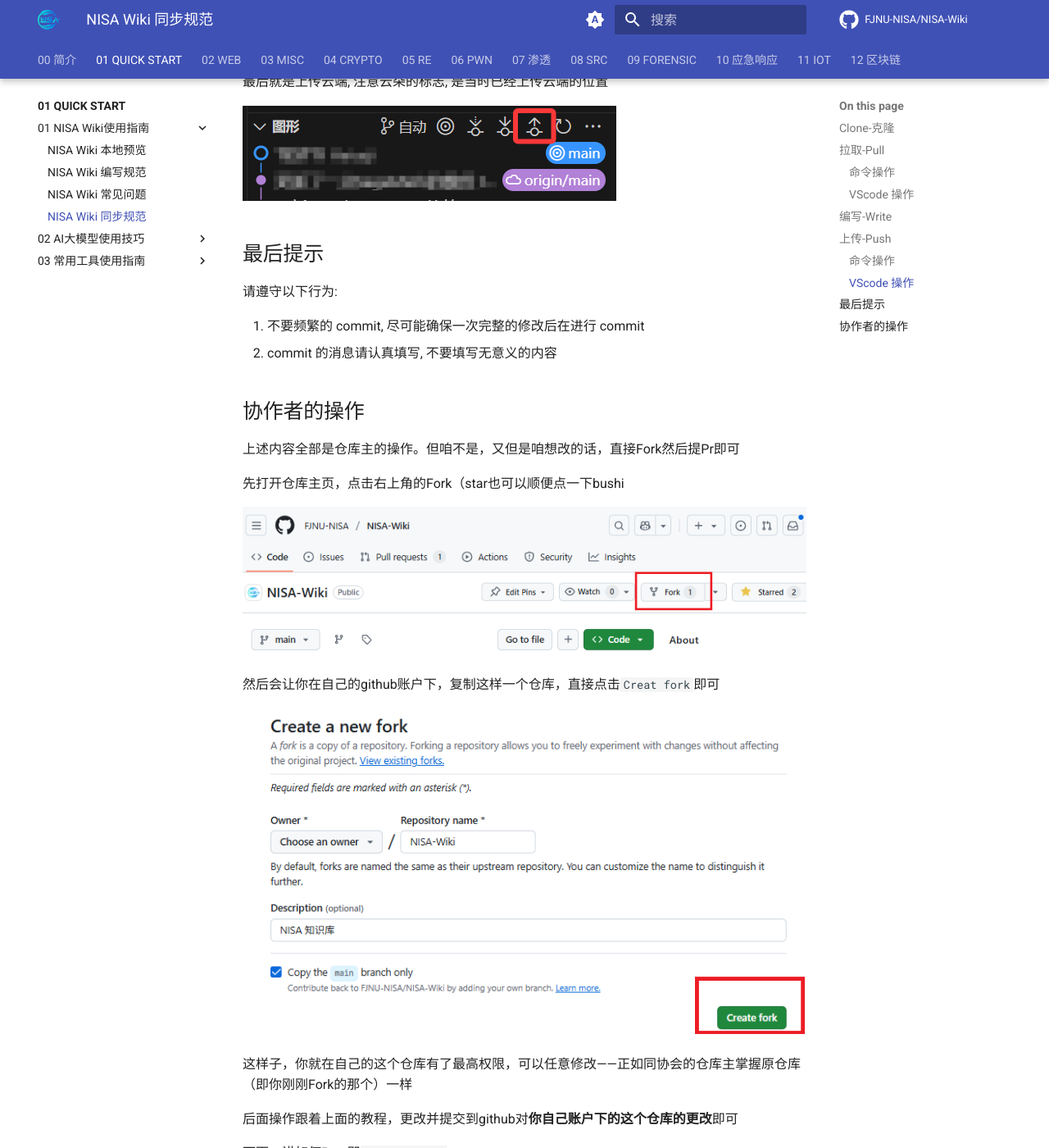
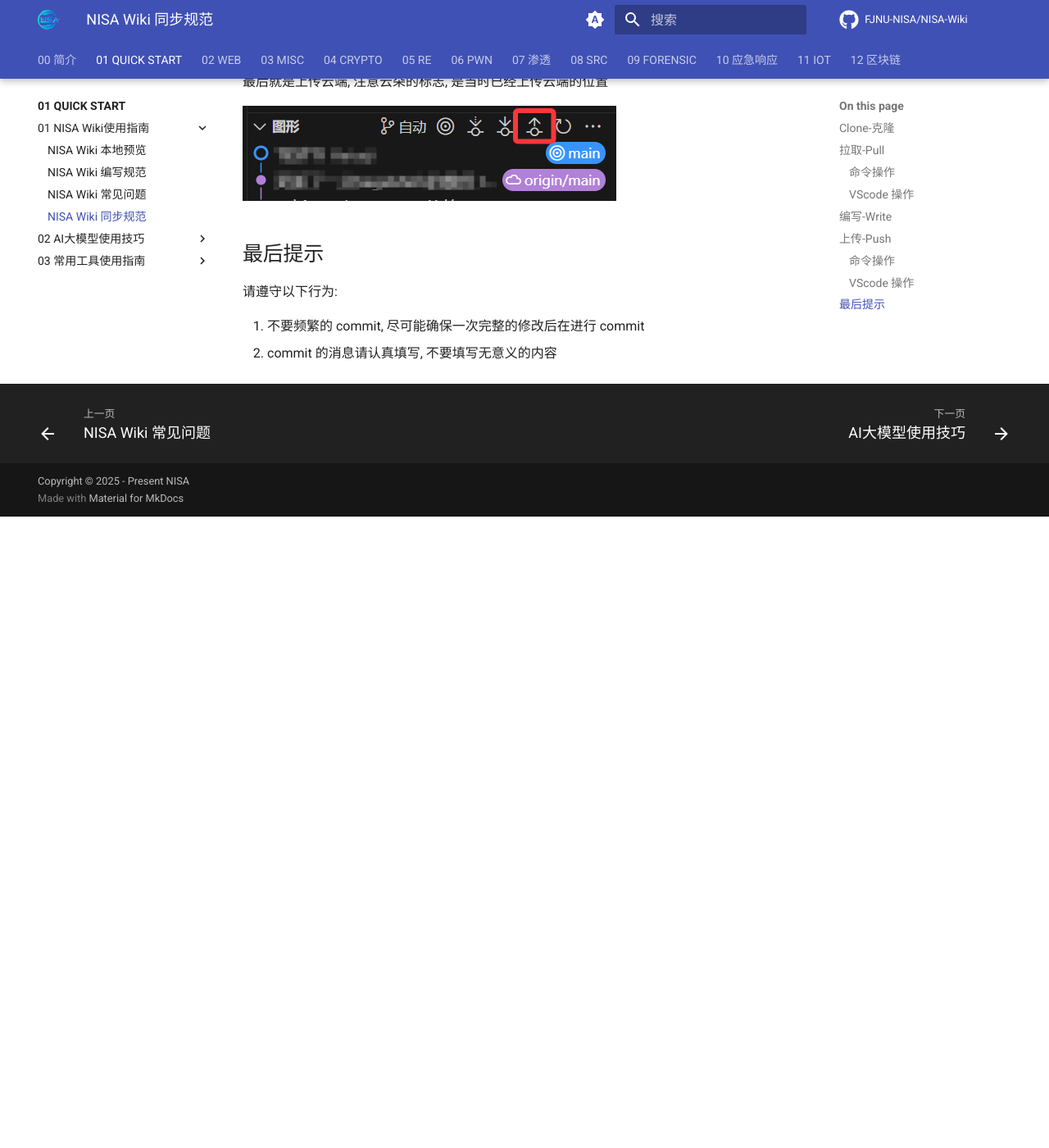
Before and after one commit to FJNU-NISA/NISA-Wiki, an MkDocs documentation site: the page built from docs/01-QUICK START/01-NISA Wiki使用指南/04-NISA Wiki 同步规范.md, in a window 1280 px wide and 1400 px high, scrolled down 3878 px. Shown: the whole window at 82% size. Built offline with MkDocs 1.6.1 and Material for MkDocs 9.7.7, drawn with Linux system fonts in a browser that asks for light colours; comment, search, counter and statistics services are not loaded; after the commit the page ends 4508 px from its top, so only the background shows below that; some of the changed text lies outside the part shown.

Commit message:
修改同步指南

```diff
--- a/docs/01-QUICK START/01-NISA Wiki使用指南/04-NISA Wiki 同步规范.md
+++ b/docs/01-QUICK START/01-NISA Wiki使用指南/04-NISA Wiki 同步规范.md
@@ -94,34 +94,3 @@
 
 1. 不要频繁的 commit, 尽可能确保一次完整的修改后在进行 commit
 2. commit 的消息请认真填写, 不要填写无意义的内容
-
-
-## 协作者的操作
-
-上述内容全部是仓库主的操作。但咱不是，又但是咱想改的话，直接Fork然后提Pr即可
-
-先打开仓库主页，点击右上角的Fork（star也可以顺便点一下bushi
-
-![](./assets/Fork1.png)
-
-然后会让你在自己的github账户下，复制这样一个仓库，直接点击`Creat fork`即可
-
-![](./assets/Fork2.png)
-
-这样子，你就在自己的这个仓库有了最高权限，可以任意修改——正如同协会的仓库主掌握原仓库（即你刚刚Fork的那个）一样
-
-后面操作跟着上面的教程，更改并提交到github对**你自己账户下的这个仓库的更改**即可
-
-下面，讲如何Pr，即`Pull Request`
-
-首先打开你原本Fork并且进行更改的仓库，点击`Contribute`，然后点击`Open pull request`
-
-![](./assets/pr1.png)
-
-下拉可以看到你更改了哪些内容，如果内容确定无误，就可以输入你做了什么的介绍，然后点击`Create pull request`，即可成功提交Pr，等待仓库主审核即可
-
-![](./assets/pr2.png)
-
-温馨提示，由于很多人会对仓库进行更改，所以主仓库的版本可能会领先于你Fork的版本，可以直接点击`Sync Fork`进行同步（此操作相当于重新Fork覆盖一遍你原本的仓库，所以你的更改可能会被覆盖，请做好备份）
-
-![](./assets/sync.png)
```
